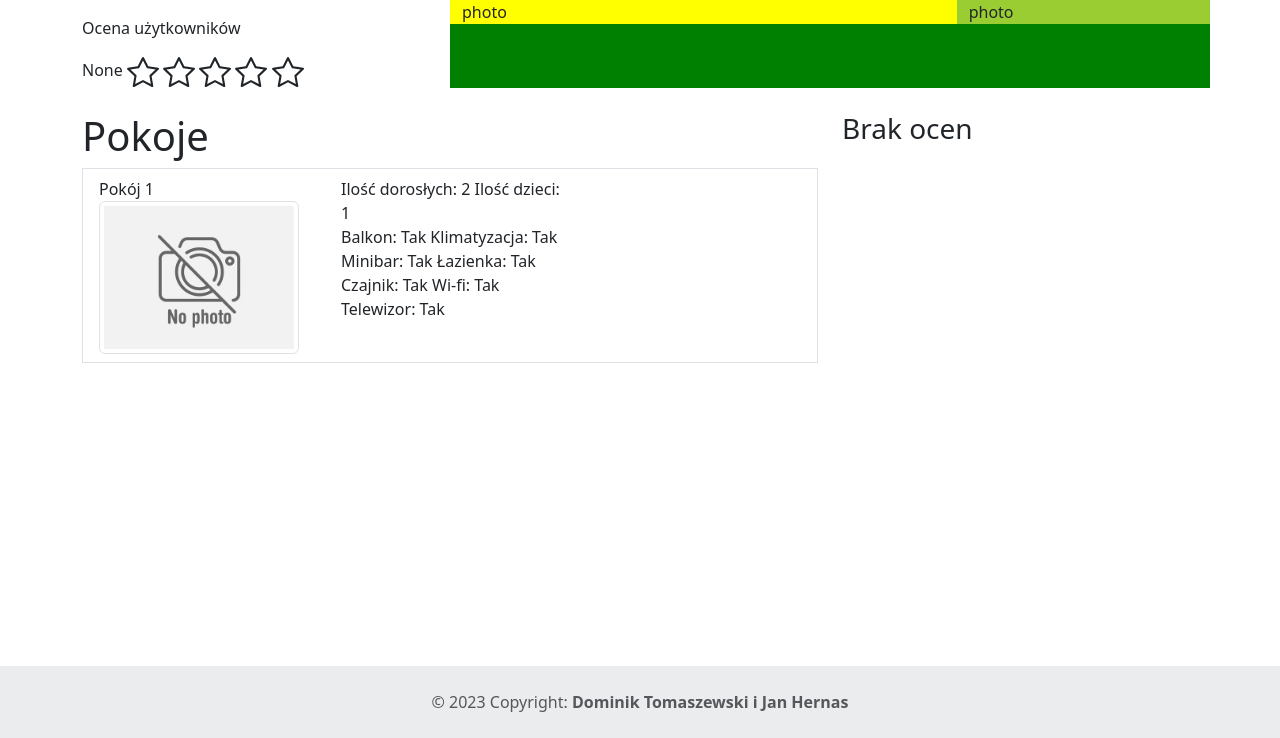
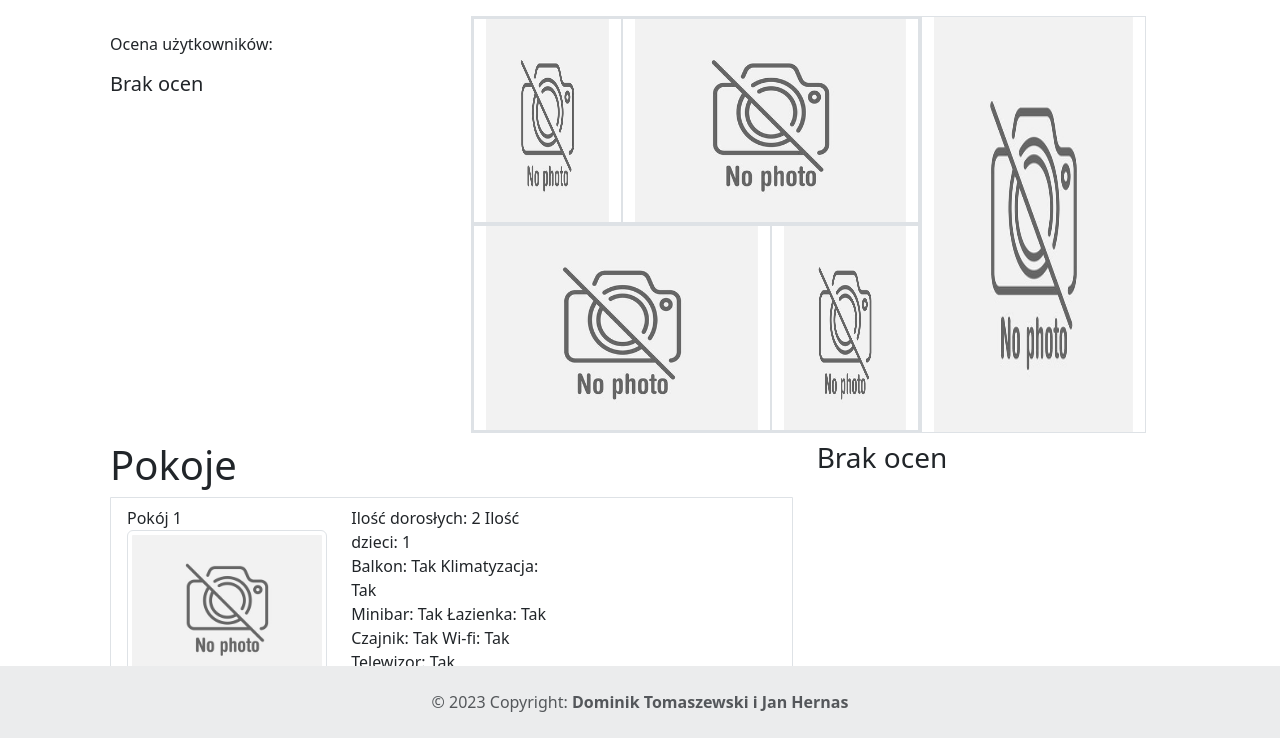
Before and after one commit to jasiex01/PO_project, a Flask app: page /hotelView/1 in a window 1280 px wide. Shown: the part 62-800 px from the top of the page. Run offline with Flask 2, Linux system fonts and the light colour scheme; data comes from the database, SQL or seed files in the repository; both versions use the stored data as it was after the commit.

Commit message:
good hotel view

```diff
--- a/app.py
+++ b/app.py
@@ -145,7 +145,7 @@ def hotelResView(hotel_id=None):
     return render_template('hotelResView.html', hotel=[], average=[],  rooms=DEFAULT_ROOMS, rates=[])
 
 # TO BEDZIE TYLKO WYSWIETLANIE OCEN HOTELU
-@app.route('/hotelView/<hotel_id>', methods=['GET', 'POST'])
+@app.route('/hotelView/<hotel_id>')
 def hotelView(hotel_id=None):
     conn = connect_db()
     c = conn.cursor()
@@ -155,6 +155,12 @@ def hotelView(hotel_id=None):
     hotelInfo = c.fetchone()
     c.execute("SELECT AVG(Gwiazdki) FROM oceny WHERE IdHotelu = ?", (hotel_id,))
     avgRating = c.fetchone()[0]
+    print(avgRating)
+    if avgRating:
+        avgRating = (int) (avgRating)
+    else:
+        avgRating = 0
+
     c.execute("SELECT IloscDoroslych,IloscDzieci,Balkon,Klimatyzacja,Minibar,Lazienka,Czajnik,Wifi,Telewizor FROM pokoje WHERE IdHotelu = ?", (hotel_id,))
     roomsInfo = c.fetchall()
     roomsArray = []
--- a/templates/hotelView.html
+++ b/templates/hotelView.html
@@ -2,40 +2,77 @@
 {%block title %} Hotel {%endblock%}
 {%block content %}
 <div class="container">
-    <div class="row">
+    <div class="row m-3">
       <div class="col-4 ">
         <h1>{{hotel[1]}}</h1>
         <p>{{hotel[2]}}</p>
-        <p>Ocena użytkowników</p>
-        {{average}}
-        {% for _ in range(0,5) %}
-        <svg xmlns="http://www.w3.org/2000/svg" width="32" height="32" fill="currentColor" class="bi bi-star" viewBox="0 0 16 16">
+        <p>Ocena użytkowników:</p>
+
+{% if average == 0 %}
+<h5>Brak ocen</h5>
+{% else %}
+{% for i in range (0, average) %}
+        <!--gwiazdki-->
+        <svg xmlns="http://www.w3.org/2000/svg" width="32" height="32" fill="yellow" class="bi bi-star" viewBox="0 0 16 16" fill-opacity="1" stroke="black" stroke-opacity="0.2">
             <path d="M2.866 14.85c-.078.444.36.791.746.593l4.39-2.256 4.389 2.256c.386.198.824-.149.746-.592l-.83-4.73 3.522-3.356c.33-.314.16-.888-.282-.95l-4.898-.696L8.465.792a.513.513 0 0 0-.927 0L5.354 5.12l-4.898.696c-.441.062-.612.636-.283.95l3.523 3.356-.83 4.73zm4.905-2.767-3.686 1.894.694-3.957a.565.565 0 0 0-.163-.505L1.71 6.745l4.052-.576a.525.525 0 0 0 .393-.288L8 2.223l1.847 3.658a.525.525 0 0 0 .393.288l4.052.575-2.906 2.77a.565.565 0 0 0-.163.506l.694 3.957-3.686-1.894a.503.503 0 0 0-.461 0z"/>
         </svg>
         {% endfor %}
+
+        {% for i in range (average, 5) %}
+        <svg xmlns="http://www.w3.org/2000/svg" width="32" height="32" fill="currentColor" class="bi bi-star" viewBox="0 0 16 16" fill-opacity="1" stroke="black" stroke-opacity="0.2">
+            <path d="M2.866 14.85c-.078.444.36.791.746.593l4.39-2.256 4.389 2.256c.386.198.824-.149.746-.592l-.83-4.73 3.522-3.356c.33-.314.16-.888-.282-.95l-4.898-.696L8.465.792a.513.513 0 0 0-.927 0L5.354 5.12l-4.898.696c-.441.062-.612.636-.283.95l3.523 3.356-.83 4.73zm4.905-2.767-3.686 1.894.694-3.957a.565.565 0 0 0-.163-.505L1.71 6.745l4.052-.576a.525.525 0 0 0 .393-.288L8 2.223l1.847 3.658a.525.525 0 0 0 .393.288l4.052.575-2.906 2.77a.565.565 0 0 0-.163.506l.694 3.957-3.686-1.894a.503.503 0 0 0-.461 0z"/>
+        </svg>
+        <!--gwiazdki-->
+        {% endfor %}
+{% endif %}
+
+
+
+
     </div>
-      <div class="col-8" style="background-color: green;">
-            <div class="row">
-                <div class="col-8" style="background-color: yellow;">
-                    photo
-                </div>
-                <div class="col-4" style="background-color: yellowgreen;">
-                    photo
-                </div>
+    <div class="col-8 mb-2 d-flex align-items-center justify-content-center ">
+            <!--photo-->
+      <div class="container w-100">
+        <div class="row w-100">
+            <div class="col-8 border">
+                <div class="row border">
+                    <div class="col-4 border">
+                        <img src=" {{ url_for('static', filename='noPhoto.jpg') }}" class="w-100 h-100" alt="...">
+                    </div>
+                    <div class="col-8 border">
+                        <img src=" {{ url_for('static', filename='noPhoto.jpg') }}" class="w-100 h-100" alt="...">
+                    </div>
+                  </div>
+                  <div class="row border">
+                    <div class="col-8 border">
+                        <img src=" {{ url_for('static', filename='noPhoto.jpg') }}" class="w-100 h-100" alt="...">
+                    </div>
+                    <div class="col-4 border">
+                        <img src=" {{ url_for('static', filename='noPhoto.jpg') }}" class="w-100 h-100" alt="...">
+                    </div>
+                  </div>
+            </div>
+            <div class="col-4 border">
+                    <img src=" {{ url_for('static', filename='noPhoto.jpg') }}" class="w-100 h-100" alt="...">
             </div>
         </div>
+      </div>
+      <!--photo-->
     </div>
+
+
     <br/>
 
     <div class="row">
-        <div class="col-8"><div class="list-group">
+        <div class="col-8">
+        <ul class="list-group">
             <h1>Pokoje</h1>
             {% for room in rooms %}
-            <button data-bs-toggle="modal" data-bs-target="#modal{{room[0]}}" class="list-group-item list-group-item-action">
+            <li class="list-group-item">
                 <div class="row">
                     <div class="col">
                         {{room[1]}}
-                        <img src="static/noPhoto.jpg" class="fixed-im img-thumbnail" alt="...">
+                        <img src=" {{ url_for('static', filename='noPhoto.jpg') }}" class="fixed-im img-thumbnail" alt="...">
                     </div>
                     <div class="col-8">
                         <p style="width:50%">
```
Also changed, not shown: other parts of templates/hotelView.html (+12 -34 lines), templates/hotelsRate.html (+6 -6 lines), templates/stars.html (+96 -10 lines), test.db.
